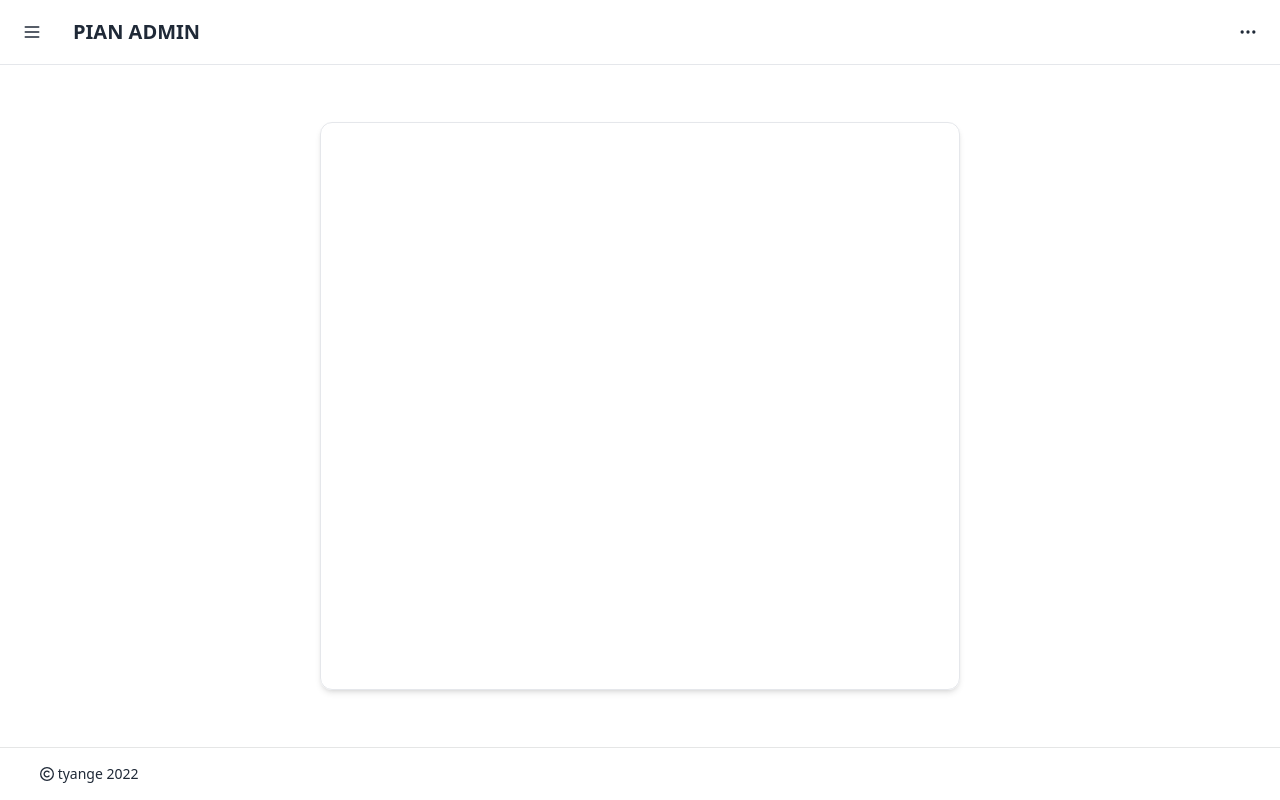
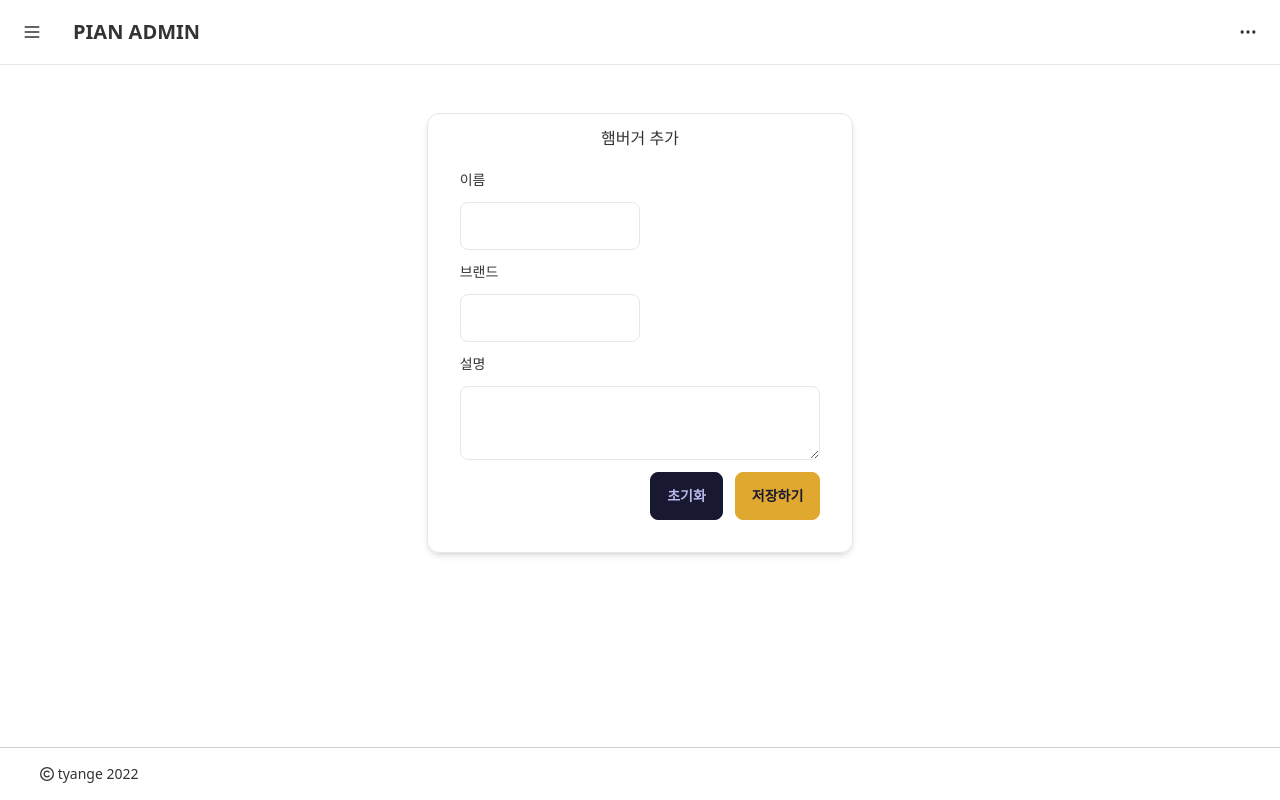
Before and after one commit to tyange/pian-admin, an Angular app: page / in a window 1280 px wide. Built offline with nearby package versions, Linux system fonts and the light colour scheme.

Commit message:
burgers form

```diff
--- a/src/app/burger/burger.component.css
+++ b/src/app/burger/burger.component.css
@@ -3,5 +3,5 @@
   height: 100%;
   display: flex;
   justify-content: center;
-  align-items: center;
+  margin-top: 3rem;
 }
--- a/src/app/burger/burger.component.html
+++ b/src/app/burger/burger.component.html
@@ -1 +1,19 @@
-<div class="w-1/2 h-5/6 shadow-md rounded-xl border"></div>
+<div class="w-1/3 h-fit shadow-md rounded-xl border p-3">
+  <div class="flex justify-center items-center">
+    <h4>햄버거 추가</h4>
+  </div>
+  <form>
+    <div class="flex flex-col w-full p-5 gap-3">
+      <label class="text-sm">이름</label>
+      <input type="text" class="input border-gray-200 w-1/2" />
+      <label class="text-sm">브랜드</label>
+      <input type="text" class="input border-gray-200 w-1/2" />
+      <label class="text-sm">설명</label>
+      <textarea class="textarea border-gray-200 w-full"></textarea>
+      <div class="flex justify-end gap-3">
+        <button class="btn btn-accent">초기화</button>
+        <button class="btn btn-primary">저장하기</button>
+      </div>
+    </div>
+  </form>
+</div>
--- a/src/app/layout/layout.component.html
+++ b/src/app/layout/layout.component.html
@@ -1,6 +1,6 @@
 <div class="flex flex-col w-full h-screen">
   <app-header></app-header>
-  <main class="flex-1 flex justify-center items-center">
+  <main class="flex-1 flex">
     <ng-content></ng-content>
   </main>
   <app-footer></app-footer>
--- a/src/index.html
+++ b/src/index.html
@@ -1,11 +1,11 @@
-<!doctype html>
-<html lang="en">
+<!DOCTYPE html>
+<html data-theme="bumblebee" lang="en">
   <head>
-  <meta charset="utf-8">
+    <meta charset="utf-8" />
     <title>PianAdmin</title>
-  <base href="/">
-  <meta name="viewport" content="width=device-width, initial-scale=1">
-  <link rel="icon" type="image/x-icon" href="favicon.ico">
+    <base href="/" />
+    <meta name="viewport" content="width=device-width, initial-scale=1" />
+    <link rel="icon" type="image/x-icon" href="favicon.ico" />
   </head>
   <body>
     <app-root></app-root>
```
Lines whose indentation alone changed are shown as unchanged.
